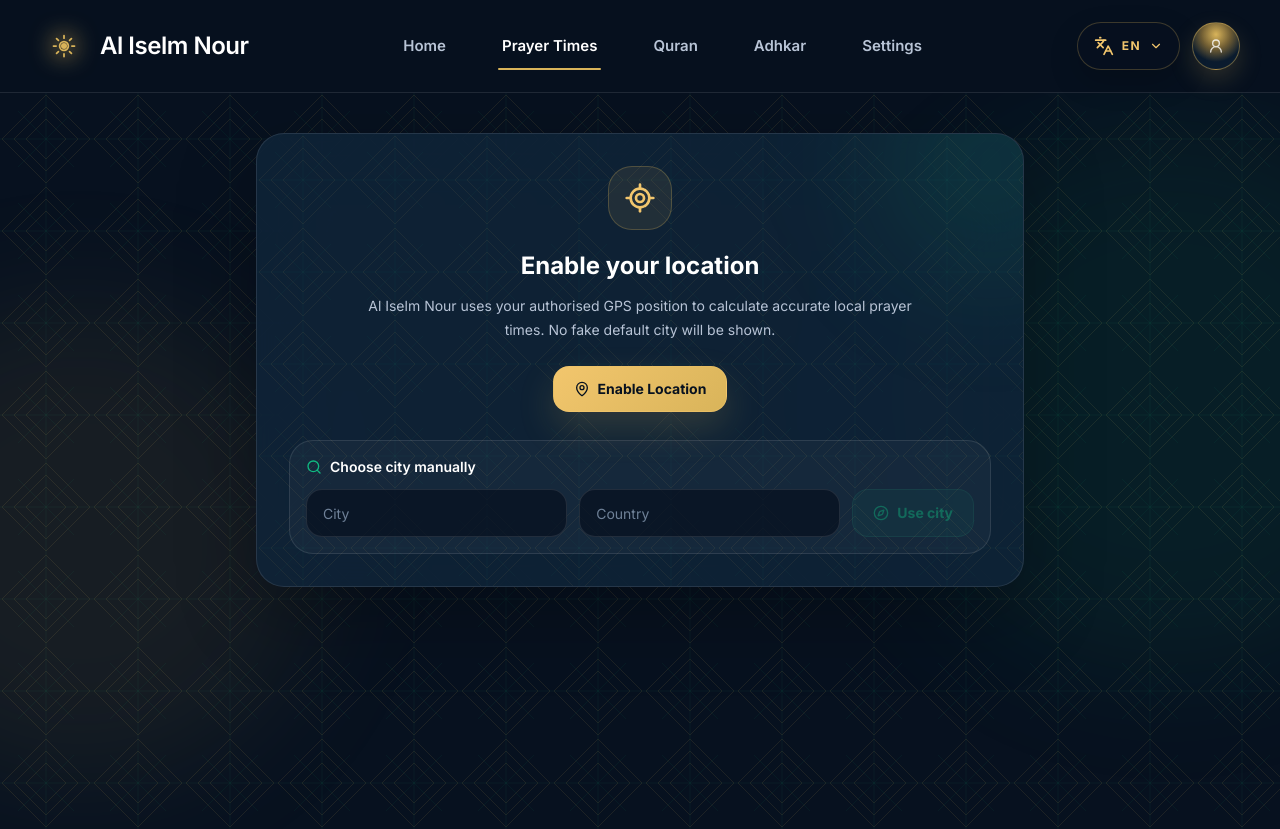
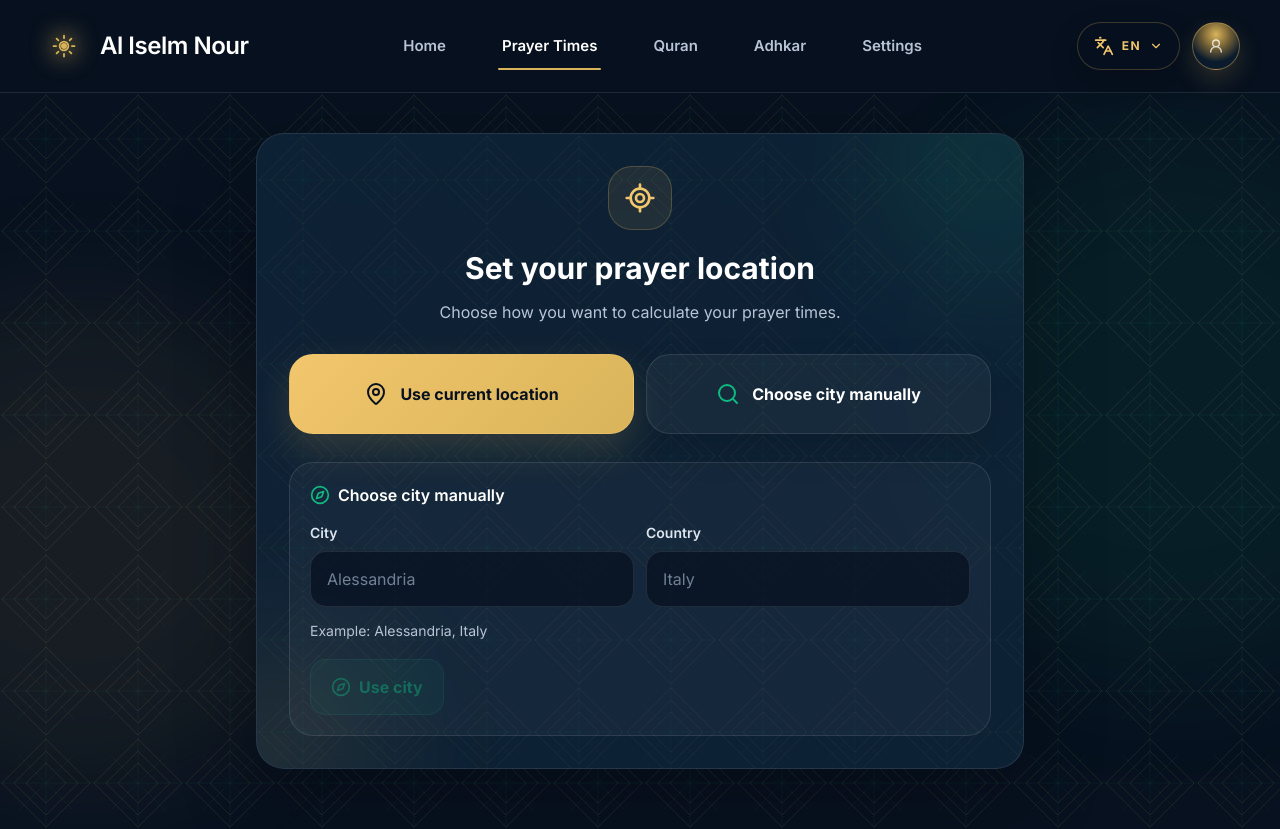
Before and after one commit to faresxjmaii/Sabili-Islamic-Quran-App, a React (Vite) app: page /prayer in a window 1280 px wide. Shown: the top 829 px of the page. Built offline with nearby package versions, Linux system fonts and the light colour scheme; a web font is replaced by a local one.

Commit message:
Improve location setup and country normalization

```diff
--- a/src/components/LocationPermissionCard.tsx
+++ b/src/components/LocationPermissionCard.tsx
@@ -1,6 +1,11 @@
-import { useState } from 'react';
-import { Compass, LocateFixed, MapPin, Search } from 'lucide-react';
+import { useMemo, useState } from 'react';
+import { CheckCircle2, Compass, LocateFixed, MapPin, Search } from 'lucide-react';
 import { useI18n } from '../i18n';
+import {
+  getCountryName,
+  normalizeCountryInput,
+  supportedCountries,
+} from '../utils/countryNormalization';
 
 type LocationPermissionCardProps = {
   onEnable: () => void;
@@ -15,27 +20,35 @@ export default function LocationPermissionCard({
   errorMessage,
   isLocating = false,
 }: LocationPermissionCardProps) {
-  const { t } = useI18n();
+  const { language, t } = useI18n();
   const [city, setCity] = useState('');
   const [country, setCountry] = useState('');
+  const [countryTouched, setCountryTouched] = useState(false);
 
-  const canUseManual = city.trim().length > 1 && country.trim().length > 1;
+  const normalizedCountry = useMemo(() => normalizeCountryInput(country), [country]);
+  const hasCity = city.trim().length > 1;
+  const hasCountryInput = country.trim().length > 0;
+  const countryIsInvalid = countryTouched && hasCountryInput && !normalizedCountry;
+  const canUseManual = hasCity && Boolean(normalizedCountry);
+
   const handleUseManual = () => {
-    if (!canUseManual) return;
-    onUseManual(city, country);
+    setCountryTouched(true);
+    if (!canUseManual || !normalizedCountry) return;
+    onUseManual(city, normalizedCountry.nameEn);
   };
 
   return (
-    <section className="relative mx-auto max-w-3xl overflow-hidden rounded-[28px] border border-white/10 bg-[#0F2438]/88 p-6 text-center shadow-[0_26px_80px_rgba(0,0,0,0.28)] backdrop-blur-2xl sm:p-8">
-      <div className="absolute inset-0 bg-pattern opacity-50" />
+    <section className="relative mx-auto max-w-3xl overflow-hidden rounded-[28px] border border-white/10 bg-[#0F2438]/88 p-5 text-center shadow-[0_26px_80px_rgba(0,0,0,0.28)] backdrop-blur-2xl sm:p-8">
+      <div className="absolute inset-0 bg-pattern opacity-45" />
       <div className="absolute -right-20 -top-20 size-56 rounded-full bg-[#10B981]/12 blur-3xl" />
+      <div className="absolute -bottom-24 -left-24 size-56 rounded-full bg-[#D9B45A]/10 blur-3xl" />
       <div className="relative z-10">
         <span className="mx-auto grid size-16 place-items-center rounded-3xl border border-[#D9B45A]/25 bg-[#D9B45A]/10 text-[#F2C66D]">
           <LocateFixed className="size-8" />
         </span>
-        <h2 className="mt-5 text-2xl font-bold text-white">{t('enableLocationTitle')}</h2>
-        <p className="mx-auto mt-3 max-w-xl text-sm leading-6 text-[#B8C4D6]">
-          {t('enableLocationDescription')}
+        <h2 className="mt-5 text-2xl font-bold text-white sm:text-3xl">{t('locationSetupTitle')}</h2>
+        <p className="mx-auto mt-3 max-w-xl text-base leading-7 text-[#B8C4D6]">
+          {t('locationSetupSubtitle')}
         </p>
 
         {errorMessage ? (
@@ -44,47 +57,87 @@ export default function LocationPermissionCard({
           </div>
         ) : null}
 
-        <div className="mt-6 flex flex-col items-center justify-center gap-3 sm:flex-row">
+        <div className="mt-7 grid gap-3 sm:grid-cols-2">
           <button
             onClick={onEnable}
             disabled={isLocating}
-            className="group relative inline-flex w-full items-center justify-center gap-2 overflow-hidden rounded-2xl border border-[#F2C66D]/40 bg-[linear-gradient(135deg,#F2C66D,#D9B45A)] px-5 py-3 text-sm font-bold text-[#07111F] shadow-[0_16px_36px_rgba(217,180,90,0.18)] disabled:cursor-wait disabled:opacity-70 sm:w-auto"
+            className="group relative flex min-h-20 w-full items-center justify-center gap-3 overflow-hidden rounded-3xl border border-[#F2C66D]/40 bg-[linear-gradient(135deg,#F2C66D,#D9B45A)] px-5 py-4 text-base font-bold text-[#07111F] shadow-[0_16px_36px_rgba(217,180,90,0.18)] transition hover:-translate-y-0.5 disabled:cursor-wait disabled:opacity-70"
             type="button"
           >
             <span className="absolute inset-0 translate-x-[-120%] bg-gradient-to-r from-transparent via-white/30 to-transparent transition duration-700 group-hover:translate-x-[120%]" />
-            <MapPin className="relative size-4" />
-            <span className="relative">{isLocating ? t('detectingLocation') : t('enableLocationAction')}</span>
+            <MapPin className="relative size-6" />
+            <span className="relative">{isLocating ? t('detectingLocation') : t('locationUseCurrent')}</span>
           </button>
+
+          <a
+            href="#manual-location"
+            className="flex min-h-20 w-full items-center justify-center gap-3 rounded-3xl border border-white/10 bg-white/[0.045] px-5 py-4 text-base font-bold text-white shadow-[0_16px_36px_rgba(0,0,0,0.12)] transition hover:-translate-y-0.5 hover:bg-white/[0.07]"
+          >
+            <Search className="size-6 text-[#10B981]" />
+            {t('chooseCityManually')}
+          </a>
         </div>
 
-        <div className="mt-7 rounded-[24px] border border-white/10 bg-white/[0.035] p-4 text-left">
-          <p className="mb-3 flex items-center gap-2 text-sm font-semibold text-white">
-            <Search className="size-4 text-[#10B981]" />
+        <div id="manual-location" className="mt-7 rounded-[24px] border border-white/10 bg-white/[0.035] p-4 text-start sm:p-5">
+          <p className="mb-4 flex items-center gap-2 text-base font-semibold text-white">
+            <Compass className="size-5 text-[#10B981]" />
             {t('chooseCityManually')}
           </p>
-          <div className="grid gap-3 sm:grid-cols-[1fr_1fr_auto]">
+
+          <div className="grid gap-3 sm:grid-cols-2">
+            <label className="block">
+              <span className="mb-2 block text-sm font-semibold text-[#DCE5EF]">{t('city')}</span>
               <input
                 value={city}
                 onChange={(event) => setCity(event.target.value)}
-              placeholder={t('city')}
-              className="h-12 rounded-2xl border border-white/10 bg-[#07111F]/70 px-4 text-sm text-white outline-none placeholder:text-[#6F8198]"
+                placeholder={t('cityPlaceholder')}
+                className="h-14 w-full rounded-2xl border border-white/10 bg-[#07111F]/70 px-4 text-base text-white outline-none transition placeholder:text-[#6F8198] focus:border-[#D9B45A]/35"
               />
+            </label>
+
+            <label className="block">
+              <span className="mb-2 block text-sm font-semibold text-[#DCE5EF]">{t('country')}</span>
               <input
                 value={country}
-              onChange={(event) => setCountry(event.target.value)}
-              placeholder={t('country')}
-              className="h-12 rounded-2xl border border-white/10 bg-[#07111F]/70 px-4 text-sm text-white outline-none placeholder:text-[#6F8198]"
+                onBlur={() => setCountryTouched(true)}
+                onChange={(event) => {
+                  setCountry(event.target.value);
+                  if (countryTouched) setCountryTouched(false);
+                }}
+                placeholder={t('countryPlaceholder')}
+                list="supported-country-options"
+                className="h-14 w-full rounded-2xl border border-white/10 bg-[#07111F]/70 px-4 text-base text-white outline-none transition placeholder:text-[#6F8198] focus:border-[#D9B45A]/35"
               />
+              <datalist id="supported-country-options">
+                {supportedCountries.map((item) => (
+                  <option key={item.code} value={getCountryName(item, language)} />
+                ))}
+              </datalist>
+            </label>
+          </div>
+
+          <div className="mt-3 min-h-6 text-sm leading-6 text-[#B8C4D6]">
+            {countryIsInvalid ? (
+              <p className="text-[#F4E7C5]">{t('validCountryRequired')}</p>
+            ) : normalizedCountry ? (
+              <p className="inline-flex items-center gap-2 text-[#DCE5EF]">
+                <CheckCircle2 className="size-4 text-[#10B981]" />
+                {getCountryName(normalizedCountry, language)}
+              </p>
+            ) : (
+              <p>{t('manualLocationExample')}</p>
+            )}
+          </div>
+
           <button
             disabled={!canUseManual}
             onClick={handleUseManual}
-              className="inline-flex h-12 items-center justify-center gap-2 rounded-2xl border border-emerald-300/20 bg-emerald-400/12 px-5 text-sm font-bold text-[#10B981] transition hover:bg-emerald-400/18 disabled:cursor-not-allowed disabled:opacity-45"
+            className="mt-4 inline-flex h-14 w-full items-center justify-center gap-2 rounded-2xl border border-emerald-300/20 bg-emerald-400/12 px-5 text-base font-bold text-[#10B981] transition hover:bg-emerald-400/18 disabled:cursor-not-allowed disabled:opacity-45 sm:w-auto"
             type="button"
           >
-              <Compass className="size-4" />
+            <Compass className="size-5" />
             {t('useCityManually')}
           </button>
-          </div>
         </div>
       </div>
     </section>
--- a/src/hooks/usePrayerTimes.ts
+++ b/src/hooks/usePrayerTimes.ts
@@ -12,11 +12,18 @@ import {
   validateManualLocation,
 } from '../services/prayerService';
 import { useSettings } from '../app/useSettings';
+import { normalizeCountryInput } from '../utils/countryNormalization';
 
 export function usePrayerTimes() {
   const { settings, setCalculationMethod, setLocation } = useSettings();
   const { location, calculationMethod, madhab } = settings;
-  const [manualCandidate, setManualCandidate] = useState<{ city: string; country: string } | null>(null);
+  const [manualCandidate, setManualCandidate] = useState<{
+    city: string;
+    country: string;
+    countryCode: string;
+    countryNameIt: string;
+    countryNameAr: string;
+  } | null>(null);
   const [gpsCandidate, setGpsCandidate] = useState<{
     latitude: number;
     longitude: number;
@@ -82,7 +89,10 @@ export function usePrayerTimes() {
     (location.type === 'manual'
       ? {
           city: location.city?.trim() ?? '',
-          country: location.country?.trim() ?? '',
+          country: location.countryNameEn?.trim() || location.country?.trim() || '',
+          countryCode: location.countryCode ?? '',
+          countryNameIt: location.countryNameIt ?? '',
+          countryNameAr: location.countryNameAr ?? '',
         }
       : null);
   const activeGpsLocation =
@@ -118,11 +128,23 @@ export function usePrayerTimes() {
 
       if (activeManualLocation && hasValidManualLocation) {
         const city = activeManualLocation.city.trim();
-        const country = activeManualLocation.country.trim();
+        const normalizedCountry = normalizeCountryInput(
+          activeManualLocation.countryCode || activeManualLocation.country
+        );
+        const country = normalizedCountry?.nameEn ?? activeManualLocation.country.trim();
         const times = await fetchPrayerTimesByCity(city, country, method, school);
 
         if (manualCandidate) {
-          setLocation({ type: 'manual', city, country });
+          setLocation({
+            type: 'manual',
+            city,
+            country: normalizedCountry?.nameEn ?? country,
+            countryCode: normalizedCountry?.code,
+            countryNameEn: normalizedCountry?.nameEn,
+            countryNameIt: normalizedCountry?.nameIt,
+            countryNameAr: normalizedCountry?.nameAr,
+            displayName: `${city}, ${normalizedCountry?.nameEn ?? country}`,
+          });
           setManualCandidate(null);
         }
 
@@ -130,8 +152,12 @@ export function usePrayerTimes() {
           ...times,
           resolvedLocation: {
             city,
-            country,
-            displayName: `${city}, ${country}`,
+            country: normalizedCountry?.nameEn ?? country,
+            countryCode: normalizedCountry?.code,
+            countryNameEn: normalizedCountry?.nameEn,
+            countryNameIt: normalizedCountry?.nameIt,
+            countryNameAr: normalizedCountry?.nameAr,
+            displayName: `${city}, ${normalizedCountry?.nameEn ?? country}`,
           },
         };
       }
@@ -221,11 +247,17 @@ export function usePrayerTimes() {
 
   const useManualLocation = (city: string, country: string) => {
     const trimmedCity = city.trim();
-    const trimmedCountry = country.trim();
-    if (!validateManualLocation(trimmedCity, trimmedCountry)) return;
+    const normalizedCountry = normalizeCountryInput(country);
+    if (!normalizedCountry || !validateManualLocation(trimmedCity, normalizedCountry.nameEn)) return;
     setLocationAccessError(false);
     setGpsCandidate(null);
-    setManualCandidate({ city: trimmedCity, country: trimmedCountry });
+    setManualCandidate({
+      city: trimmedCity,
+      country: normalizedCountry.nameEn,
+      countryCode: normalizedCountry.code,
+      countryNameIt: normalizedCountry.nameIt,
+      countryNameAr: normalizedCountry.nameAr,
+    });
   };
 
   return {
--- a/src/i18n.ts
+++ b/src/i18n.ts
@@ -75,6 +75,13 @@ const translations = {
     country: 'Country',
     resetDefaults: 'Reset to Defaults',
     resetConfirm: 'Reset all settings to default?',
+    locationSetupTitle: 'Set your prayer location',
+    locationSetupSubtitle: 'Choose how you want to calculate your prayer times.',
+    locationUseCurrent: 'Use current location',
+    cityPlaceholder: 'Alessandria',
+    countryPlaceholder: 'Italy',
+    manualLocationExample: 'Example: Alessandria, Italy',
+    validCountryRequired: 'Please choose a valid country.',
     enableLocationTitle: 'Enable your location',
     enableLocationDescription: 'Al Iselm Nour uses your authorised GPS position to calculate accurate local prayer times. No fake default city will be shown.',
     enableLocationAction: 'Enable Location',
@@ -235,6 +242,13 @@ const translations = {
     country: 'البلد',
     resetDefaults: 'إعادة الإعدادات',
     resetConfirm: 'هل تريد إعادة كل الإعدادات؟',
+    locationSetupTitle: 'حدّد موقع الصلاة',
+    locationSetupSubtitle: 'اختر كيف تحب نحسب أوقات الصلاة.',
+    locationUseCurrent: 'استعمال موقعي الحالي',
+    cityPlaceholder: 'Alessandria',
+    countryPlaceholder: 'Italy',
+    manualLocationExample: 'مثال: Alessandria, Italy',
+    validCountryRequired: 'يرجى اختيار دولة صحيحة.',
     enableLocationTitle: 'تفعيل الموقع',
     enableLocationDescription: 'يستخدم Al Iselm Nour موقعك المصرح به لحساب أوقات الصلاة المحلية بدقة. لن يتم عرض مدينة افتراضية وهمية.',
     enableLocationAction: 'تفعيل الموقع',
@@ -395,6 +409,13 @@ const translations = {
     country: 'Paese',
     resetDefaults: 'Ripristina predefiniti',
     resetConfirm: 'Ripristinare tutte le impostazioni?',
+    locationSetupTitle: 'Imposta la località di preghiera',
+    locationSetupSubtitle: 'Scegli come calcolare gli orari di preghiera.',
+    locationUseCurrent: 'Usa la mia posizione',
+    cityPlaceholder: 'Alessandria',
+    countryPlaceholder: 'Italy',
+    manualLocationExample: 'Esempio: Alessandria, Italy',
+    validCountryRequired: 'Scegli un Paese valido.',
     enableLocationTitle: 'Abilita la tua posizione',
     enableLocationDescription: 'Al Iselm Nour usa la tua posizione autorizzata per calcolare orari di preghiera locali accurati. Non verra mostrata una citta predefinita fittizia.',
     enableLocationAction: 'Abilita posizione',
--- a/src/pages/Home.tsx
+++ b/src/pages/Home.tsx
@@ -33,6 +33,7 @@ export default function Home() {
   const locationName = formatLocation({
     city: data?.resolvedLocation?.city,
     country: data?.resolvedLocation?.country,
+    countryCode: data?.resolvedLocation?.countryCode,
     displayName: data?.resolvedLocation?.displayName,
     language,
   }) || t('location');
--- /dev/null
+++ b/src/utils/countryNormalization.ts
@@ -0,0 +1,85 @@
+import type { Language } from '../types';
+
+export type NormalizedCountry = {
+  code: string;
+  nameEn: string;
+  nameIt: string;
+  nameAr: string;
+};
+
+const COUNTRIES: NormalizedCountry[] = [
+  {
+    code: 'IT',
+    nameEn: 'Italy',
+    nameIt: 'Italia',
+    nameAr: 'إيطاليا',
+  },
+  {
+    code: 'TN',
+    nameEn: 'Tunisia',
+    nameIt: 'Tunisia',
+    nameAr: 'تونس',
+  },
+  {
+    code: 'FR',
+    nameEn: 'France',
+    nameIt: 'Francia',
+    nameAr: 'فرنسا',
+  },
+];
+
+const countryAliases = new Map<string, NormalizedCountry>();
+
+function normalizeAlias(input: string) {
+  return input
+    .trim()
+    .toLocaleLowerCase()
+    .normalize('NFD')
+    .replace(/[\u0300-\u036f]/g, '');
+}
+
+function registerAliases(country: NormalizedCountry, aliases: string[]) {
+  aliases.forEach((alias) => countryAliases.set(normalizeAlias(alias), country));
+}
+
+registerAliases(COUNTRIES[0], [
+  'it',
+  'ita',
+  'italy',
+  'italia',
+  'italie',
+  'إيطاليا',
+]);
+
+registerAliases(COUNTRIES[1], [
+  'tn',
+  'tun',
+  'tunisia',
+  'tunisie',
+  'تونس',
+]);
+
+registerAliases(COUNTRIES[2], [
+  'fr',
+  'fra',
+  'france',
+  'francia',
+  'فرنسا',
+]);
+
+export function normalizeCountryInput(input: string): NormalizedCountry | null {
+  return countryAliases.get(normalizeAlias(input)) ?? null;
+}
+
+export function getCountryName(country: NormalizedCountry, language: Language) {
+  if (language === 'ar') return country.nameAr;
+  if (language === 'it') return country.nameIt;
+  return country.nameEn;
+}
+
+export function getCountryByCode(code?: string) {
+  if (!code) return null;
+  return COUNTRIES.find((country) => country.code === code.toUpperCase()) ?? null;
+}
+
+export const supportedCountries = COUNTRIES;
```
Also changed, not shown: src/types/index.ts (+8 -0 lines), src/utils/formatLocation.ts (+9 -1 lines). Lines whose indentation alone changed are shown as unchanged.
